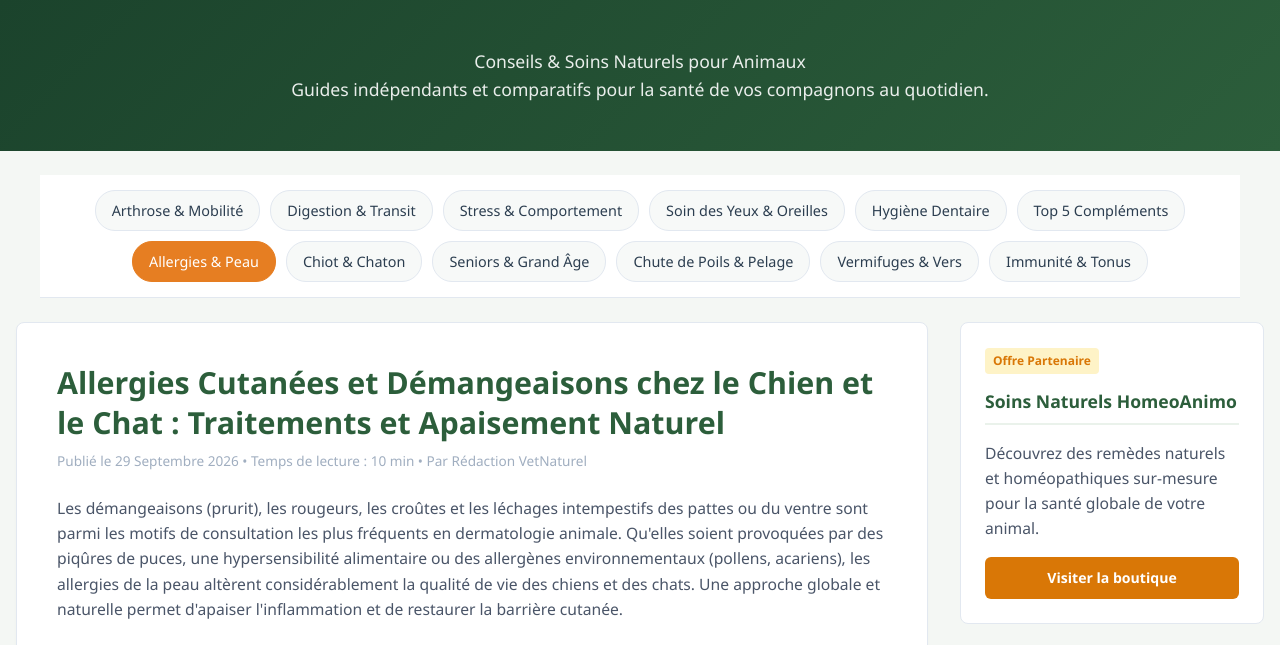
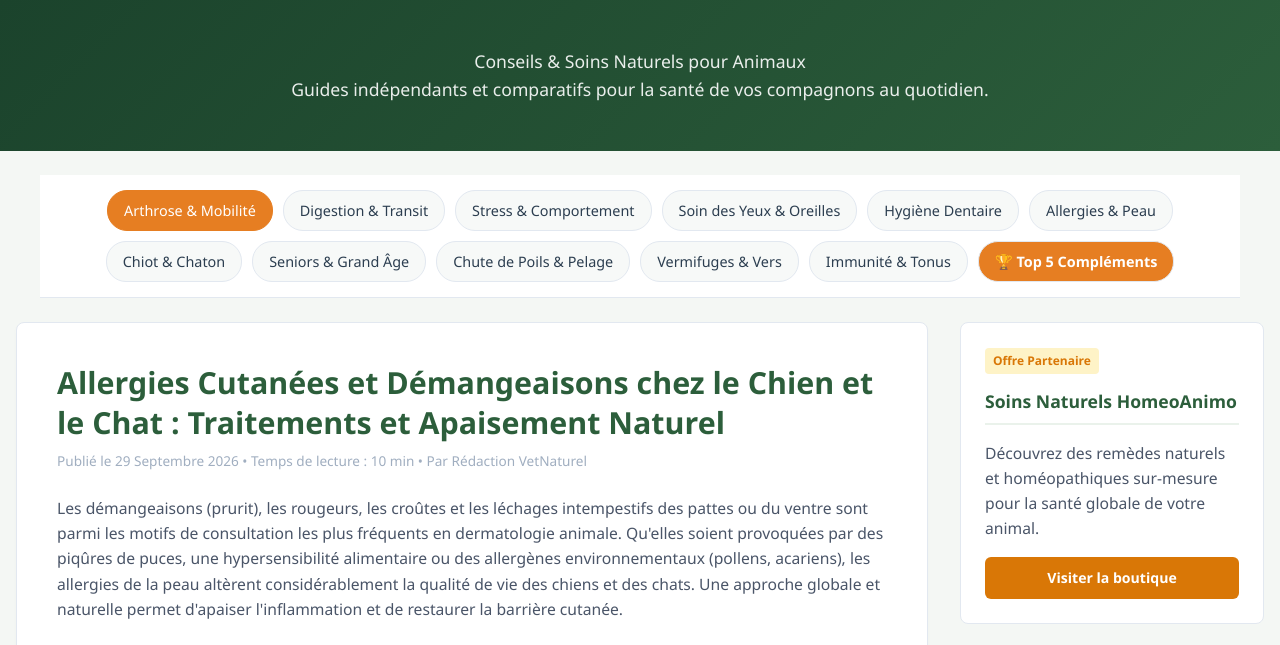
Before and after one commit to vetnaturel/vetnaturel, a plain HTML site: page allergies-peau.html in a window 1280 px wide. Shown: the part 80-725 px from the top of the page. Drawn offline with Linux system fonts and the light colour scheme.

Commit message:
Update category navigation and highlight Top 5 Compléments

```diff
--- a/allergies-peau.html
+++ b/allergies-peau.html
@@ -24,18 +24,18 @@
     </section>
 
     <div class="category-nav">
-    <a href="arthrose.html" class="tag-btn">Arthrose & Mobilité</a>
+        <a href="arthrose.html" class="tag-btn active">Arthrose & Mobilité</a>
         <a href="digestion.html" class="tag-btn">Digestion & Transit</a>
         <a href="stress.html" class="tag-btn">Stress & Comportement</a>
         <a href="yeux-oreilles.html" class="tag-btn">Soin des Yeux & Oreilles</a>
         <a href="hygiene-dentaire.html" class="tag-btn">Hygiène Dentaire</a>
-    <a href="top-complements.html" class="tag-btn">Top 5 Compléments</a>
-    <a href="allergies-peau.html" class="tag-btn active">Allergies & Peau</a>
+        <a href="allergies-peau.html" class="tag-btn">Allergies & Peau</a>
         <a href="chiot-chaton.html" class="tag-btn">Chiot & Chaton</a>
         <a href="senior.html" class="tag-btn">Seniors & Grand Âge</a>
         <a href="chute-poils.html" class="tag-btn">Chute de Poils & Pelage</a>
         <a href="vermifuge.html" class="tag-btn">Vermifuges & Vers</a>
         <a href="immunite.html" class="tag-btn">Immunité & Tonus</a>
+        <a href="top-complements.html" class="tag-btn" style="background-color: #e67e22; color: #fff; font-weight: bold;">🏆 Top 5 Compléments</a>
     </div>
     <div class="main-container">
         <main class="content">
```
Lines whose indentation alone changed are shown as unchanged.
